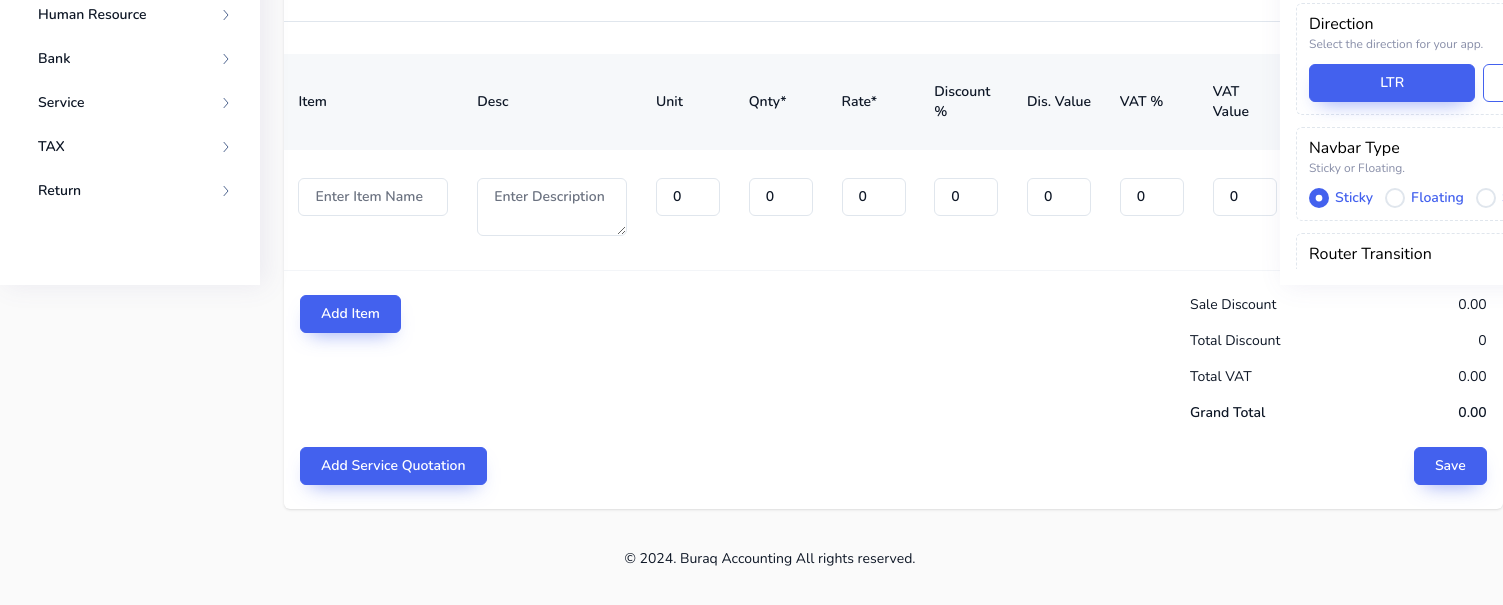
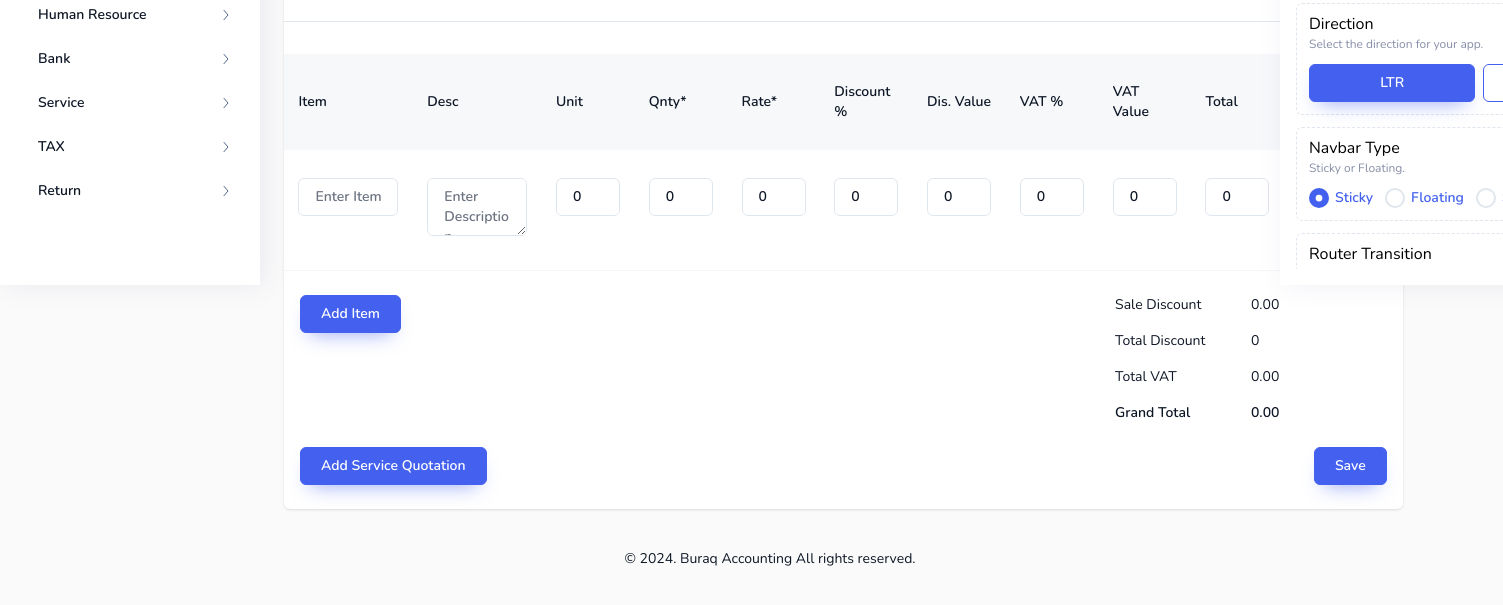
Before and after one commit to rudra3105/buraq, a plain HTML site: page add-quotation.html in a window 1280 px wide. Shown: the part 515-1120 px from the top of the page, 1503 px wide, since content can reach past the window. Drawn offline with nearby package versions, Linux system fonts and the light colour scheme.

Commit message:
Update add-quotation.html

```diff
--- a/add-quotation.html
+++ b/add-quotation.html
@@ -2269,24 +2269,25 @@
                                                     <th>VAT %</th>
                                                     <th>VAT Value</th>
                                                     <th>Total</th>
-                                                    <th>Action</th>
+
+                                                    <th class="w-1">Action</th>
                                                 </tr>
                                             </thead>
                                             <tbody>
                                                 <template x-if="items.length <= 0">
                                                     <tr>
-                                                        <td colspan="12" class="!text-center font-semibold">No Item
+                                                        <td colspan="11" class="!text-center font-semibold">No Item
                                                             Available</td>
                                                     </tr>
                                                 </template>
                                                 <template x-for="(item, i) in items" :key="i">
                                                     <tr class="border-b border-[#e0e6ed] align-top dark:border-[#1b2e4b]">
                                                         <td>
-                                                            <input type="text" class="form-input min-w-[150px]"
+                                                            <input type="text" class="form-input min-w-[100px]"
                                                                 placeholder="Enter Item Name" x-model="item.title" />
                                                         </td>
                                                         <td>
-                                                            <textarea class="form-input min-w-[150px]"
+                                                            <textarea class="form-input min-w-[100px]"
                                                                 placeholder="Enter Description"
                                                                 x-model="item.description"></textarea>
                                                         </td>
@@ -2309,11 +2310,18 @@
                                                         <td x-text="`$${item.amount * item.quantity}`"></td>
                                                         <td>
                                                             <button type="button" @click="removeItem(item)">
-                                                                <svg xmlns="http://www.w3.org/2000/svg" width="24px"
-                                                                    height="24px" viewBox="0 0 24 24" fill="none"
-                                                                    stroke="currentColor" stroke-width="1.5"
-                                                                    stroke-linecap="round" stroke-linejoin="round"
-                                                                    class="h-5 w-5">
+                                                                <svg
+                                                                    xmlns="http://www.w3.org/2000/svg"
+                                                                    width="24px"
+                                                                    height="24px"
+                                                                    viewBox="0 0 24 24"
+                                                                    fill="none"
+                                                                    stroke="currentColor"
+                                                                    stroke-width="1.5"
+                                                                    stroke-linecap="round"
+                                                                    stroke-linejoin="round"
+                                                                    class="h-5 w-5"
+                                                                >
                                                                     <line x1="18" y1="6" x2="6" y2="18"></line>
                                                                     <line x1="6" y1="6" x2="18" y2="18"></line>
                                                                 </svg>
@@ -2332,15 +2340,18 @@
                                         <div class="sm:w-1/4">
                                             <div class="flex items-center justify-between">
                                                 <div>Sale Discount</div>
-                                                <div>0.00</div>
+                                                <div class="sm:w-1/2">
+                                                <div>0.00</div></div>
                                             </div>
                                             <div class="mt-4 flex items-center justify-between">
                                                 <div>Total Discount</div>
-                                                <div>0</div>
+                                                <div class="sm:w-1/2">
+                                                <div>0</div></div>
                                             </div>
                                             <div class="mt-4 flex items-center justify-between">
                                                 <div>Total VAT</div>
-                                                <div>0.00</div>
+                                                <div class="sm:w-1/2">
+                                                <div>0.00</div></div>
                                             </div>
                                             <!-- <div class="mt-4 flex items-center justify-between">
                                                 <div>Shipping Cost</div>
@@ -2348,7 +2359,8 @@
                                             </div> -->
                                             <div class="mt-4 flex items-center justify-between font-semibold">
                                                 <div>Grand Total</div>
-                                                <div>0.00</div>
+                                                <div class="sm:w-1/2">
+                                                <div>0.00</div></div>
                                             </div>
 
                                             <!-- <div class="mt-4 flex items-center justify-between font-semibold">
```
